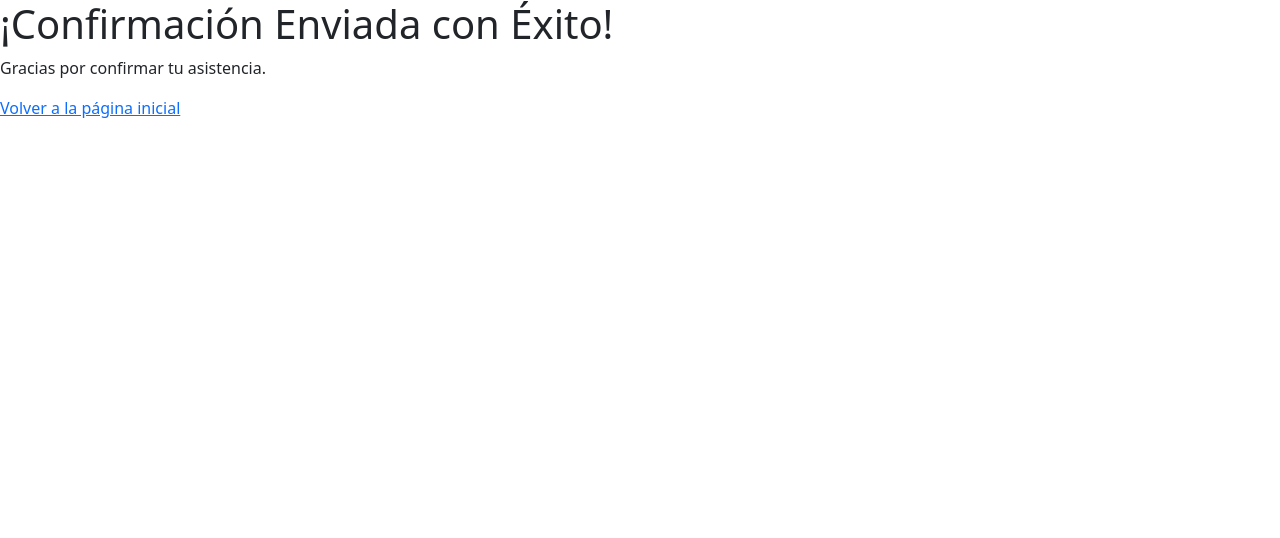
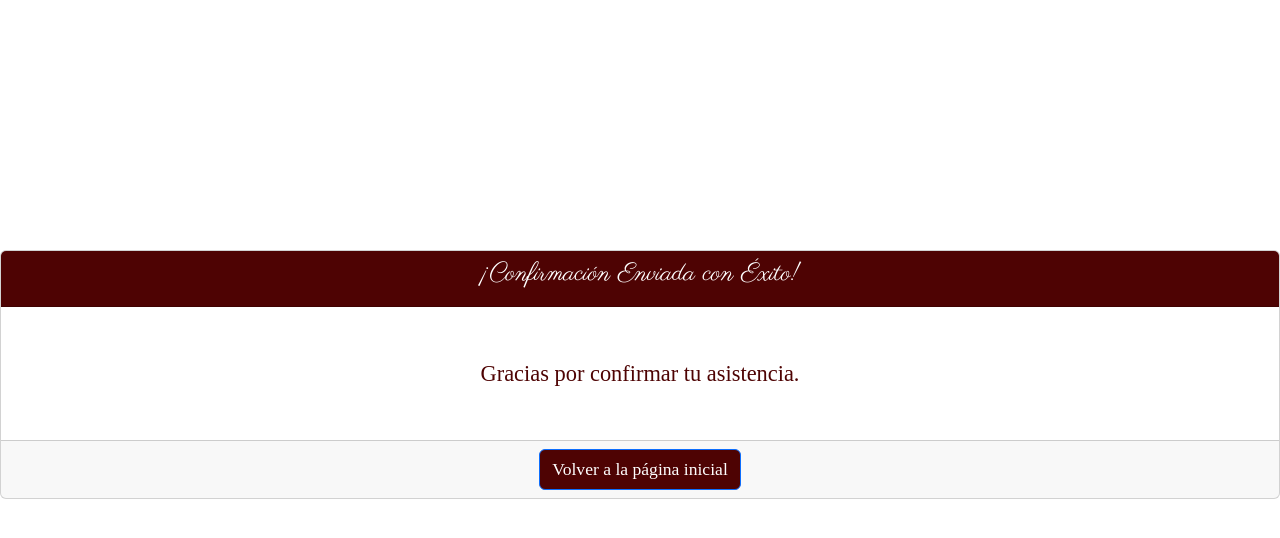
Before and after one commit to adrianocaloni/casamientoAdrianoAntonella, a plain HTML site: page confirmacion.html in a window 1280 px wide. Drawn offline with nearby package versions, Linux system fonts and the light colour scheme; a web font is replaced by a local one.

Commit message:
version 2.0

```diff
--- a/confirmacion.html
+++ b/confirmacion.html
@@ -10,11 +10,25 @@
         <title>Confirmación de Asistencia</title>
     </head>
 
-<h1>¡Confirmación Enviada con Éxito!</h1>
+    <main>
+        <div class="card text-center cardenvio">
+            <div class="card-header">
+                <h4 class="tituloConfirma">¡Confirmación Enviada con Éxito!</h4>
+            </div>
+            <div class="card-body cardBody">
+              <p class="card-text textoConfirma">Gracias por confirmar tu asistencia.</p>
+            </div>
+            <div class="card-footer text-body-secondary">
+                <a href="index.html" class="btn btn-primary botonVolver">Volver a la página inicial</a>
+              </div>
+          </div>
+        </main>
 
-<p>Gracias por confirmar tu asistencia.</p>
-
-<a href="index.html">Volver a la página inicial</a>
-
+<style>
+.card-header {
+background-color: #4e0303;
+color: #ffffff;
+}
+</style>
 </body>
 </html>
--- a/style.css
+++ b/style.css
@@ -19,7 +19,7 @@ header.menuCasamiento {
 }
 
 .invitacion {
-  font-size: 20px;
+  font-size: 15px;
   font-family: 'Diphylleia', serif;
 }
 .nombres {
@@ -230,7 +230,7 @@ button:hover {
 
 h2.elgranDiaLetras {
   font-family: 'Parisienne', cursive;
-  font-size: 30px;
+  font-size: 25px;
   margin-top: 15px;
 }
 
@@ -390,3 +390,30 @@ img.sobrePrincipal {
 .sobrePrincipal:hover {
   transform: scale(1.1); /* Ajusta el factor de escala según tus preferencias */
 }
+
+.cardenvio{
+  margin-top: 250px;
+}
+.card-body.cardBody {
+  padding: 50px;
+}
+
+
+h4.tituloConfirma {
+  /* font-family: 'Diphylleia', serif; */
+  font-family: 'Parisienne', cursive;
+  font-size: 1.6rem;
+}
+
+p.card-text.textoConfirma {
+  color: #4e0303;
+  font-family: 'Diphylleia', serif;
+  font-size: 1.4rem;
+}
+
+a.btn.btn-primary.botonVolver {
+  color: #ffffff;
+  background-color: #4e0303;
+  font-family: 'Diphylleia', serif;
+  font-size: 1.1rem;
+}
```
